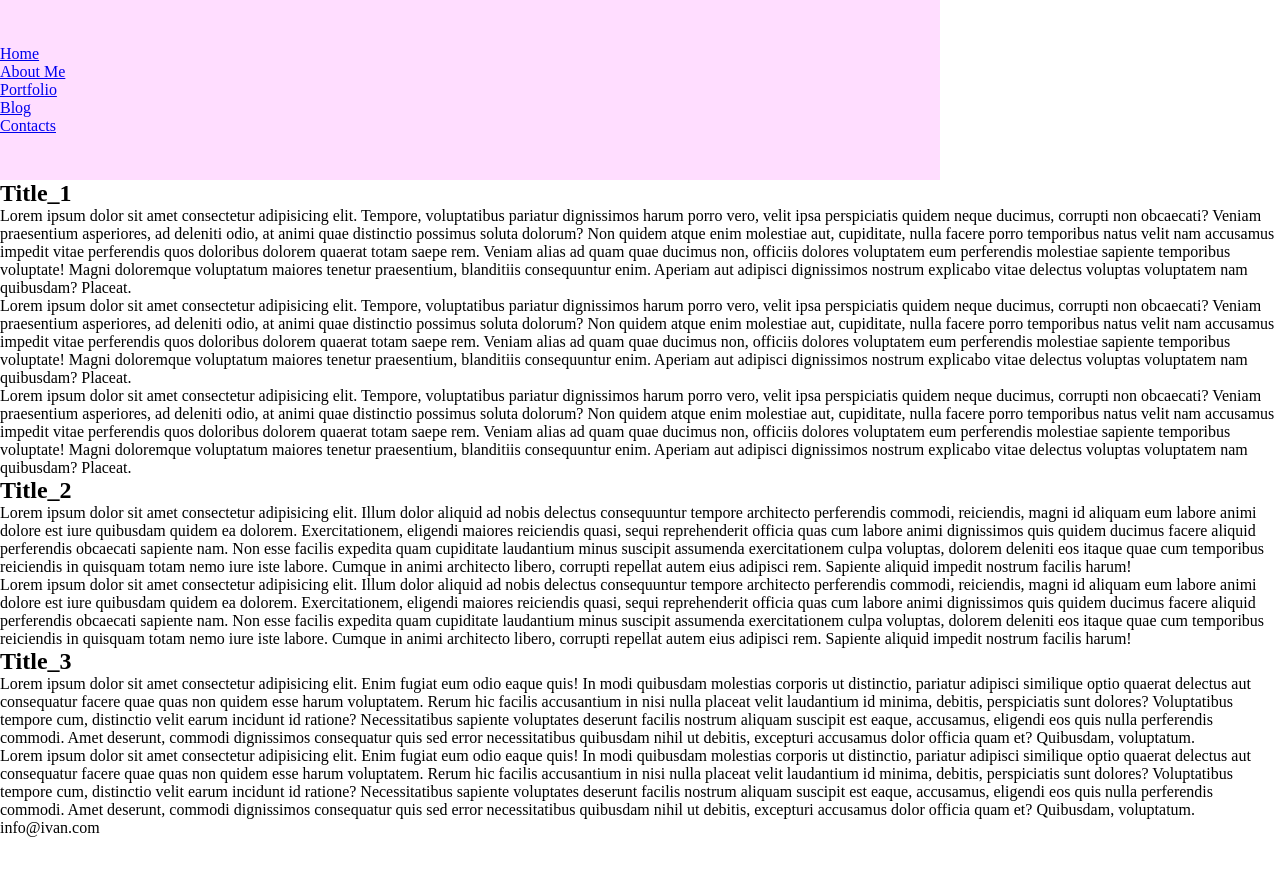
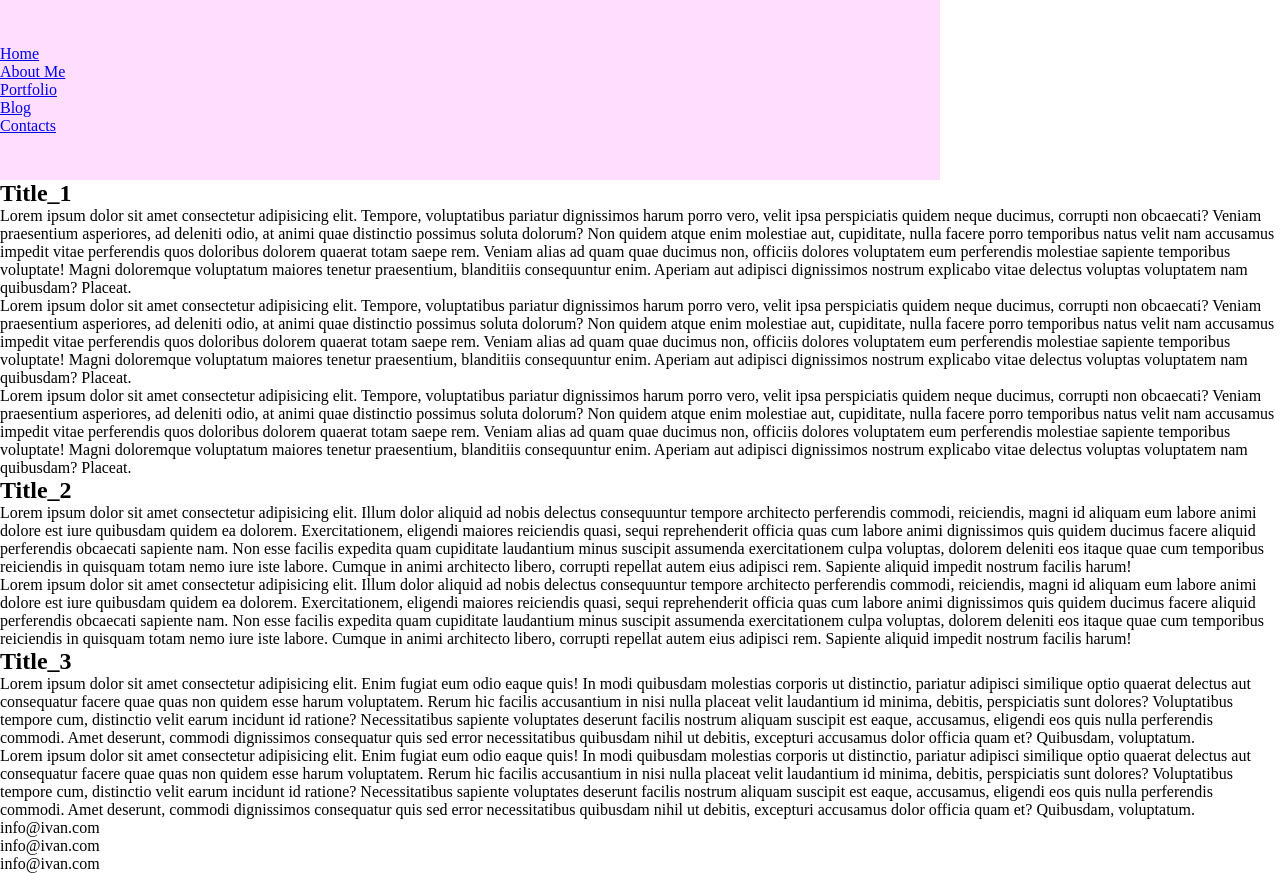
Before and after one commit to Navi-coM/Grp_100625, a plain HTML site: page index.html in a window 1280 px wide. Before the commit the page ends 837 px from the top, so only its background shows below. Drawn offline with Linux system fonts and the light colour scheme.

Commit message:
Update footer block

```diff
--- a/index.html
+++ b/index.html
@@ -49,6 +49,8 @@
     <footer class="footer">
         <div class="contact">
             <p>info@ivan.com</p>
+            <p>info@ivan.com</p>
+            <p>info@ivan.com</p>
         </div>
     </footer>
 </body>
```
